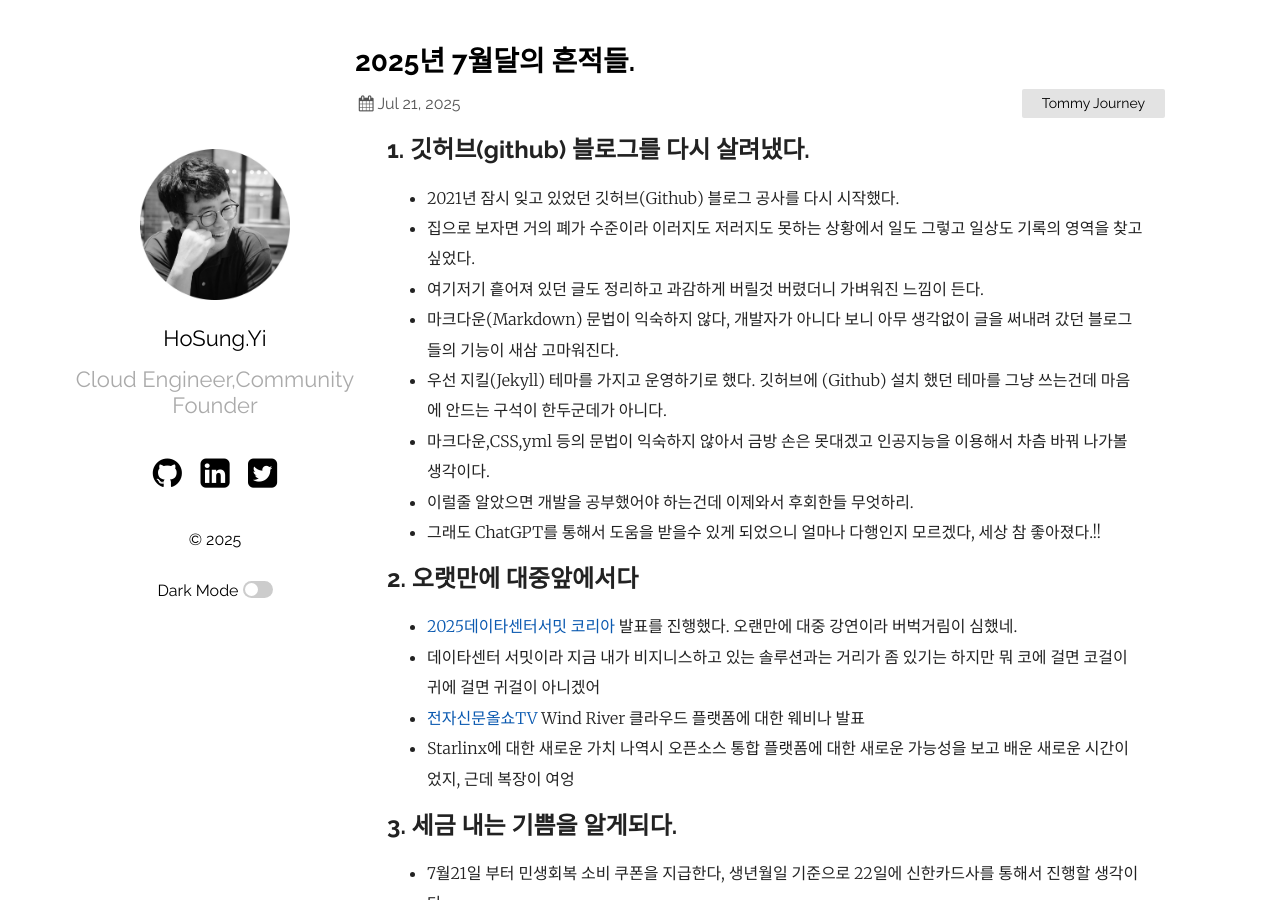
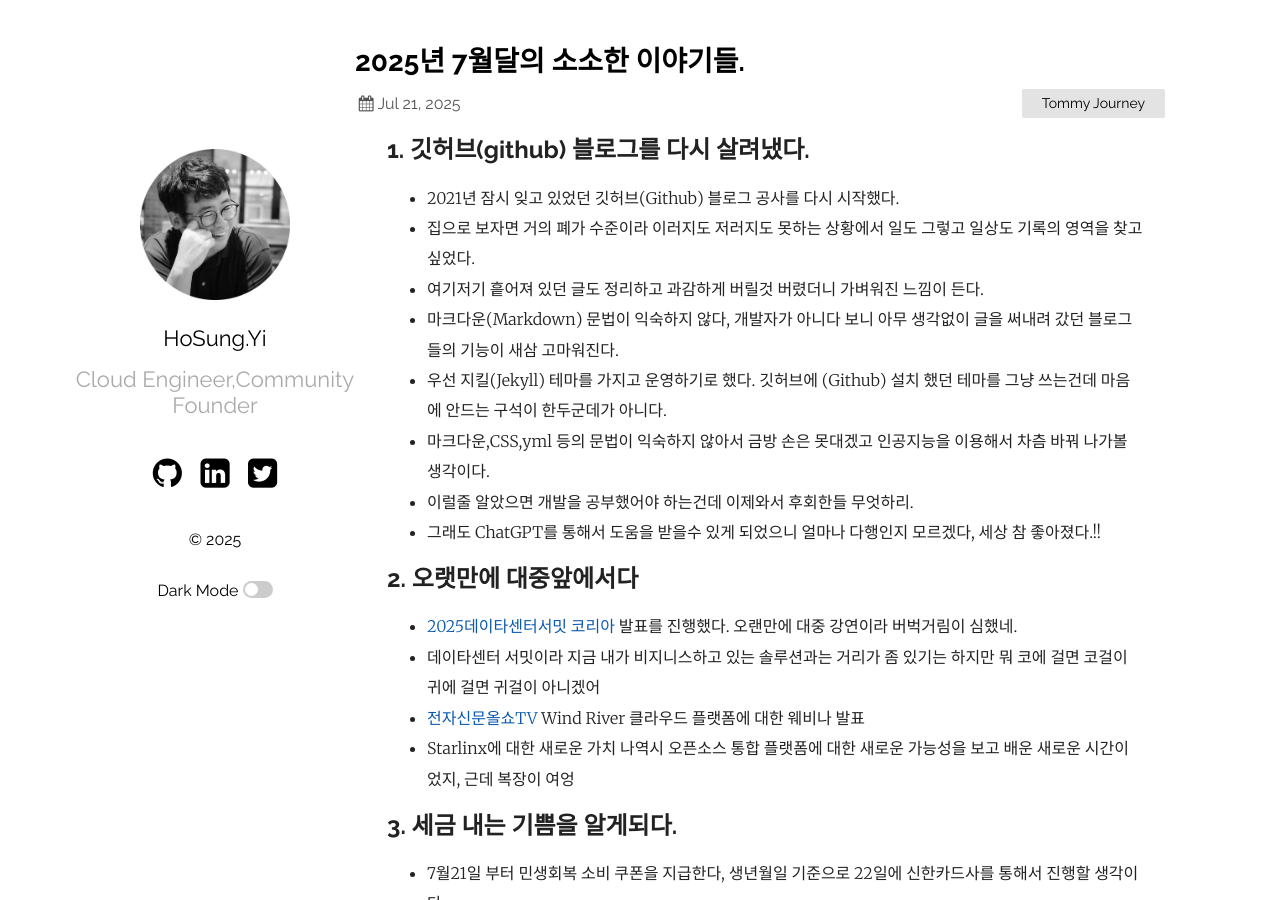
Before and after one commit to hslee77/hslee77.github.io, a Jekyll site: the page built from wiki/memo/2025-07-21-github.md, in a window 1280 px wide and 900 px high. Built offline with Jekyll 4.4.1, drawn with Linux system fonts in a browser that asks for light colours.

Commit message:
github v2.1

```diff
--- a/wiki/memo/2025-07-21-github.md
+++ b/wiki/memo/2025-07-21-github.md
@@ -1,6 +1,6 @@
 ---
 layout: post
-title:  "2025년 7월달의 흔적들."
+title:  "2025년 7월달의 소소한 이야기들."
 date:   2025-07-21 14:50:36 +0900
 categories: [Tommy Journey]
 ---
```
